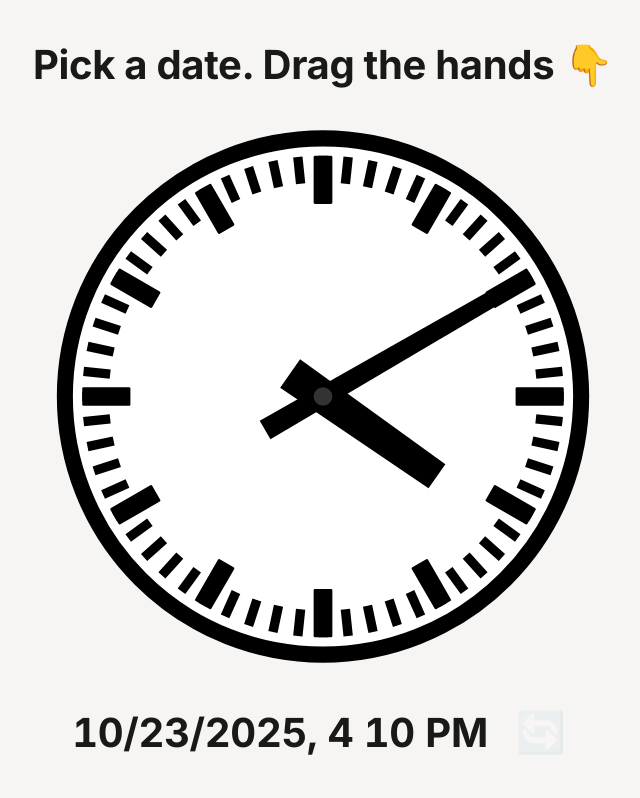
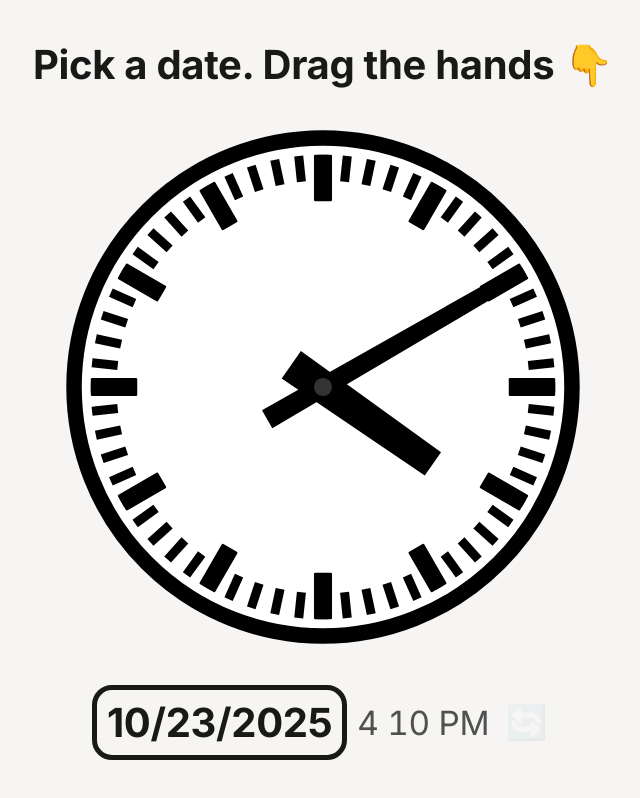
Before and after one commit to cheeaun/clockwork-date-picker, a website: page index.html in a window 1280 px wide. Shown: the whole page, without its empty margins (317-957 px from the left). Drawn offline with Linux system fonts and the light colour scheme; no server answers.

Commit message:
Split timestamp styling

```diff
--- a/index.html
+++ b/index.html
@@ -32,7 +32,8 @@
       <circle cx="100" cy="100" r="3.5" fill="#333" />
     </svg>
     <footer>
-      <b id="timestamp"></b>
+      <b id="timestamp-date"></b>
+      <span id="timestamp-time"></span>
       <button id="reset-btn" title="Reset to current time">🔄</button>
     </footer>
     <script src="script.js"></script>
--- a/script.js
+++ b/script.js
@@ -15,7 +15,8 @@ if (!window.__clockworkInitialized) {
 const svg = document.getElementById('clock');
 const hourHand = document.getElementById('hour-hand');
 const minuteHand = document.getElementById('minute-hand');
-const timestamp = document.getElementById('timestamp');
+const timestampDate = document.getElementById('timestamp-date');
+const timestampTime = document.getElementById('timestamp-time');
 const resetBtn = document.getElementById('reset-btn');
 const minuteMarkers = document.getElementById('minute-markers');
 const hourMarkers = document.getElementById('hour-markers');
@@ -217,20 +218,26 @@ function updateDisplay(throttleTimestamp = false) {
     !throttleTimestamp || now - lastTimestampUpdate >= TIMESTAMP_THROTTLE;
 
   if (shouldUpdateTimestamp) {
-    const formatted = currentTime.toLocaleString(undefined, {
+    const dateFormatted = currentTime.toLocaleDateString(undefined, {
       year: 'numeric',
       month: 'numeric',
       day: 'numeric',
+    });
+    const timeFormatted = currentTime.toLocaleTimeString(undefined, {
       hour: 'numeric',
       minute: '2-digit',
     });
+    const formatted = `${dateFormatted} ${timeFormatted}`;
     if (formatted !== lastFormattedTime) {
       // Replace colons with spans for blinking effect
-      const parts = formatted.split(':');
-      if (parts.length > 1) {
-        timestamp.innerHTML = parts.join('<span class="colon">:</span>');
+      timestampDate.textContent = dateFormatted;
+      const timeParts = timeFormatted.split(':');
+      if (timeParts.length > 1) {
+        timestampTime.innerHTML = timeParts.join(
+          '<span class="colon">:</span>',
+        );
       } else {
-        timestamp.textContent = formatted;
+        timestampTime.textContent = timeFormatted;
       }
       lastFormattedTime = formatted;
       lastTimestampUpdate = now;
@@ -339,7 +346,7 @@ function updateFavicon() {
 }
 
 function updateBlinkState() {
-  const colons = timestamp.querySelectorAll('.colon');
+  const colons = timestampTime.querySelectorAll('.colon');
   colons.forEach((colon) => {
     if (!userHasInteracted) {
       colon.classList.add('blink');
--- a/style.css
+++ b/style.css
@@ -62,9 +62,17 @@ body {
   padding: 0;
 }
 
-#timestamp {
+#timestamp-date {
+  border: .125em solid;
+  padding: 0.2em 0.25em;
+  border-radius: 0.5em;
+}
+
+#timestamp-time {
+  font-size: smaller;
   font-variant-numeric: tabular-nums;
   cursor: text;
+  opacity: 0.75;
 }
 
 #instruction,
@@ -78,13 +86,13 @@ footer {
   display: flex;
   align-items: center;
   justify-content: center;
-  gap: 0.5em;
+  gap: 0.25em;
 }
 
 #reset-btn {
   background: none;
   border: none;
-  font-size: 1em;
+  font-size: smaller;
   cursor: pointer;
   padding: 0.2em;
   line-height: 1;
```
